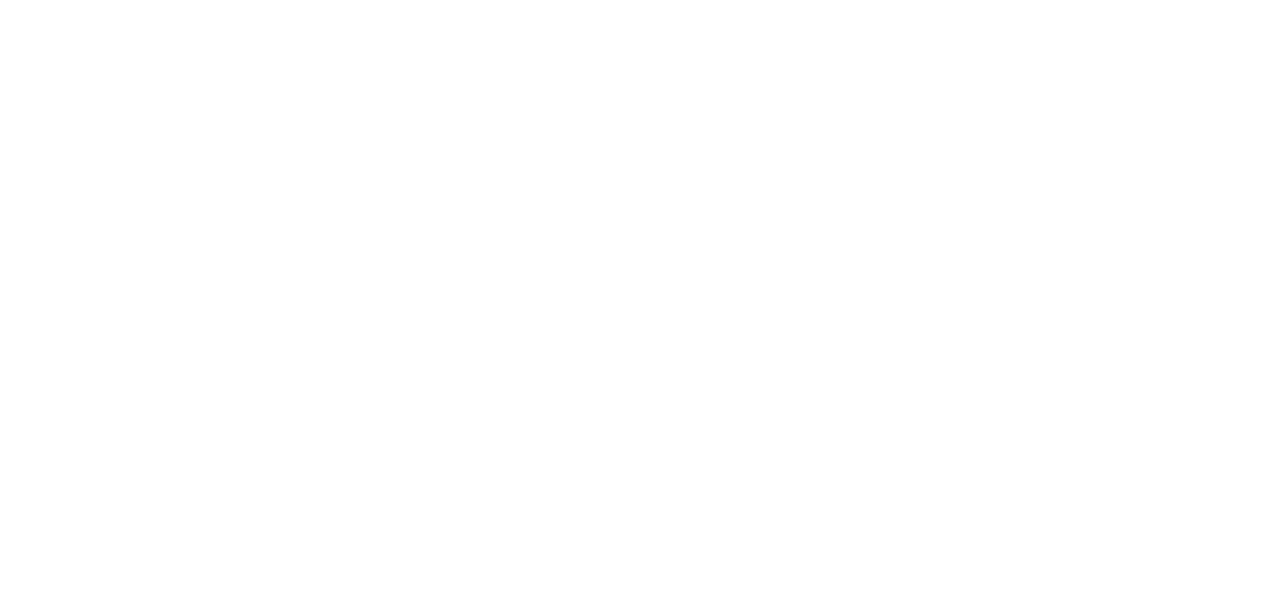
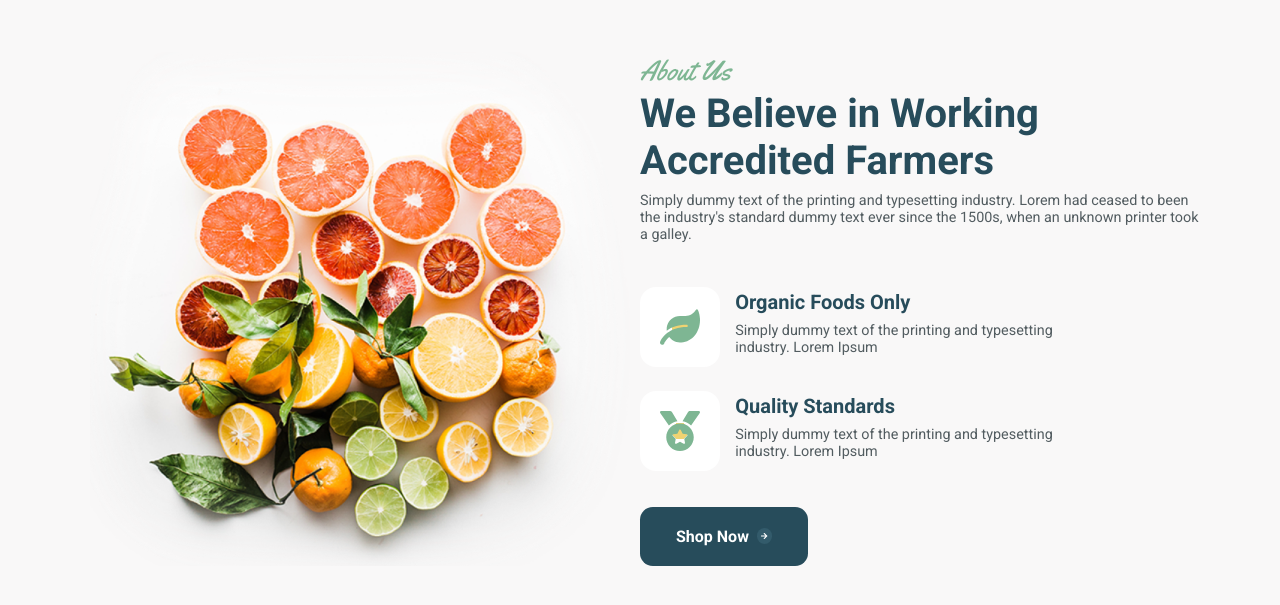
Before and after one commit to Pawlaczenko/organick, a React (Vite) app: page / in a window 1280 px wide. Shown: the part 1461-2066 px from the top of the page. Before the commit the page ends 1373 px from the top, so only its background shows below. Built offline with nearby package versions, Linux system fonts and the light colour scheme.

Commit message:
Create an About Section. Create Paragraph component. Create ImageList and ImageListItem components

```diff
--- a/src/components/Button/Button.tsx
+++ b/src/components/Button/Button.tsx
@@ -8,7 +8,7 @@
     font-weight: var(--fw-bold);
 
     width: fit-content;
-    padding: 2.8rem 3.9rem;
+    padding: 2.5rem 4.5rem;
     ${flexCenter};
     gap: 1rem;
 
--- /dev/null
+++ b/src/components/ImageList/ImageList.tsx
@@ -0,0 +1,22 @@
+import React, { FC } from 'react'
+import styled from 'styled-components'
+import ImageListItem, { IImageListItem } from './ImageListItem';
+
+const ImageList : FC<{items: IImageListItem[]}> = ({items}) => {
+    return (
+        <StyledImageList>
+            {
+                items.map((item) => <ImageListItem key={item.title} title={item.title} text={item.text} image={item.image} />)
+            }
+        </StyledImageList>
+    )
+}
+
+export const StyledImageList = styled.ul`
+    list-style-type: none;
+    margin: 0;
+    padding: 0;
+`;
+
+
+export default ImageList
--- /dev/null
+++ b/src/components/ImageList/ImageListItem.tsx
@@ -0,0 +1,59 @@
+import React, { FC } from 'react'
+import styled from 'styled-components'
+import Heading, { HeadingLevel } from '../Heading/Heading';
+import Paragraph from '../Paragraph/Paragraph';
+import { flexCenter, flexSpaceBetween, flexStart } from '../../styles/mixins';
+
+export interface IImageListItem {
+    title: string,
+    text: string,
+    image: string
+}
+
+const ImageListItem : FC<IImageListItem> = (props) => {
+    return (
+        <StyledImageListItem>
+            <ItemImage>
+                <props.image />
+            </ItemImage>
+            <ItemInfo>
+                <Heading level={HeadingLevel.h6}>{props.title}</Heading>
+                <Paragraph>{props.text}</Paragraph>
+            </ItemInfo>
+        </StyledImageListItem>
+    )
+}
+
+const StyledImageListItem = styled.li`
+    display: grid;
+    grid-template-columns: auto 1fr;
+    gap: 1.9rem;
+
+    &:not(:last-child){margin-bottom: 3rem;}
+`;
+
+const ItemInfo = styled.div`
+    display: flex;
+    flex-direction: column;
+    align-items: start;
+    justify-content: center;
+`;
+
+const ItemImage = styled.figure`
+    --image-size: 10rem;
+    width: var(--image-size);
+    height: var(--image-size);
+    ${flexCenter};
+
+    background: radial-gradient(circle, var(--color-accent) 0%, var(--color-accent) 15%, rgba(255,255,255,1) 15%);
+    border-radius: 2rem;
+
+    & > svg {
+        fill: var(--color-secondary);
+        width: 50%;
+        height: 50%;
+    }
+`;
+
+
+export default ImageListItem
--- a/src/components/LinkButton/LinkButton.tsx
+++ b/src/components/LinkButton/LinkButton.tsx
@@ -1,7 +1,6 @@
 import React from 'react'
 import { FC } from 'react';
 import Button, { ButtonType } from '../Button/Button';
-import { Link } from 'react-router-dom';
 import styled from 'styled-components';
 import { FaArrowRight } from 'react-icons/fa';
 import { flexCenter } from '../../styles/mixins';
@@ -24,7 +23,7 @@
   )
 }
 
-const StyledLinkButton = styled(NavLink)`
+export const StyledLinkButton = styled(NavLink)`
     width: fit-content;
 `
 
--- /dev/null
+++ b/src/components/Paragraph/Paragraph.tsx
@@ -0,0 +1,25 @@
+import React, { FC } from 'react'
+import styled from 'styled-components'
+
+interface IParagraphProps {
+    textAlign?: 'center' | 'left' | 'right',
+    children: React.ReactNode
+}
+
+const Paragraph : FC<IParagraphProps> = ({textAlign,children}) => {
+    return (
+        <StyledParagraph textAlign={textAlign}>
+            {children}
+        </StyledParagraph>
+    )
+}
+
+const StyledParagraph = styled.p<IParagraphProps>`
+    font-size: var(--fs-paragraph);
+    color: var(--color-grey);
+    text-align: ${(props) => props.textAlign || "left"};
+    margin: 1rem 0;
+`;
+
+
+export default Paragraph
--- /dev/null
+++ b/src/components/Sections/AboutSection/AboutSection.tsx
@@ -0,0 +1,89 @@
+import { FC } from 'react'
+import styled from 'styled-components'
+import Section from '../../../layout/Section';
+import aboutImage from '../../../assets/images/about-fruits.png';
+import Heading, { HeadingLevel } from '../../Heading/Heading';
+import Paragraph from '../../Paragraph/Paragraph';
+import ImageList, { StyledImageList } from '../../ImageList/ImageList';
+import { IImageListItem } from '../../ImageList/ImageListItem';
+import {FaLeaf,FaMedal} from "react-icons/fa";
+import LinkButton, { StyledLinkButton } from '../../LinkButton/LinkButton';
+import { BREAKPOINTS } from '../../../styles/variables';
+
+const AboutSection : FC = () => {
+
+    const aboutListItems : IImageListItem[] = [
+        {
+            title: "Organic Foods Only",
+            text: "Simply dummy text of the printing and typesetting industry. Lorem Ipsum",
+            image: FaLeaf
+        },
+        {
+            title: "Quality Standards",
+            text: "Simply dummy text of the printing and typesetting industry. Lorem Ipsum",
+            image: FaMedal
+        }
+    ]
+
+    return (
+        <AboutSectionWrapper>
+            <StyledAboutSection>
+                <StyledAboutImage />
+                <AboutInfo>
+                    <Heading level={HeadingLevel.h2} upperText='About Us' >We Believe in Working Accredited Farmers</Heading>
+                    <Paragraph>Simply dummy text of the printing and typesetting industry. Lorem had ceased to been the industry's standard dummy text ever since the 1500s, when an unknown printer took a galley.</Paragraph>
+                    <ImageList items={aboutListItems} />
+                    <LinkButton to="/shop" type='default'>Shop Now</LinkButton>
+                </AboutInfo>
+            </StyledAboutSection>
+        </AboutSectionWrapper>
+    )
+}
+
+const AboutSectionWrapper = styled(Section)`
+    padding: 18rem 0;
+    background: var(--color-light-1);
+
+    @media only screen and (${BREAKPOINTS.burger}){
+        padding: 10rem 0;
+    }
+`;
+
+
+const StyledAboutSection = styled.div`
+    display: grid;
+    grid-template-columns: 1fr 1fr;
+
+    @media only screen and (${BREAKPOINTS.burger}){
+        grid-template-columns: 1fr;
+    }
+`;
+
+const StyledAboutImage = styled.figure`
+    background: url(${aboutImage}) center/contain no-repeat;
+    min-height: 40rem;
+`;
+
+const AboutInfo = styled.div`
+    display: flex;
+    flex-direction: column;
+    align-items: flex-start;
+    justify-content: start;
+
+    & > ${StyledImageList} {
+        width: 80%;
+        margin: 4.5rem 0;
+    }
+
+    @media only screen and (${BREAKPOINTS.burger}){
+        grid-row: 1;
+        & ${StyledLinkButton} {
+            align-self: center;
+        }
+        & > ${StyledImageList} {
+            width: 100%;
+        }
+    }
+`;
+
+export default AboutSection
--- a/src/layout/Section.tsx
+++ b/src/layout/Section.tsx
@@ -12,7 +12,7 @@
 
 export const Section = styled.section<ISectionProps>`
     display: grid;
-    grid-template-columns: 1fr min(var(--website-width),95%) 1fr;
+    grid-template-columns: 1fr min(var(--website-width),90%) 1fr;
 
     & > * {
       grid-column: ${(props) => props.bleed || BleedOptions.center};
--- a/src/routes/HomePage.tsx
+++ b/src/routes/HomePage.tsx
@@ -2,12 +2,14 @@
 import Page from '../layout/Page'
 import HeroSection from '../components/Sections/HeroSection/HeroSection'
 import OffersSection from '../components/Sections/OffersSection/OffersSection'
+import AboutSection from '../components/Sections/AboutSection/AboutSection'
 
 const HomePage : FC = () => {
   return (
     <Page>
       <HeroSection />
       <OffersSection />
+      <AboutSection />
     </Page>
   )
 }
```
